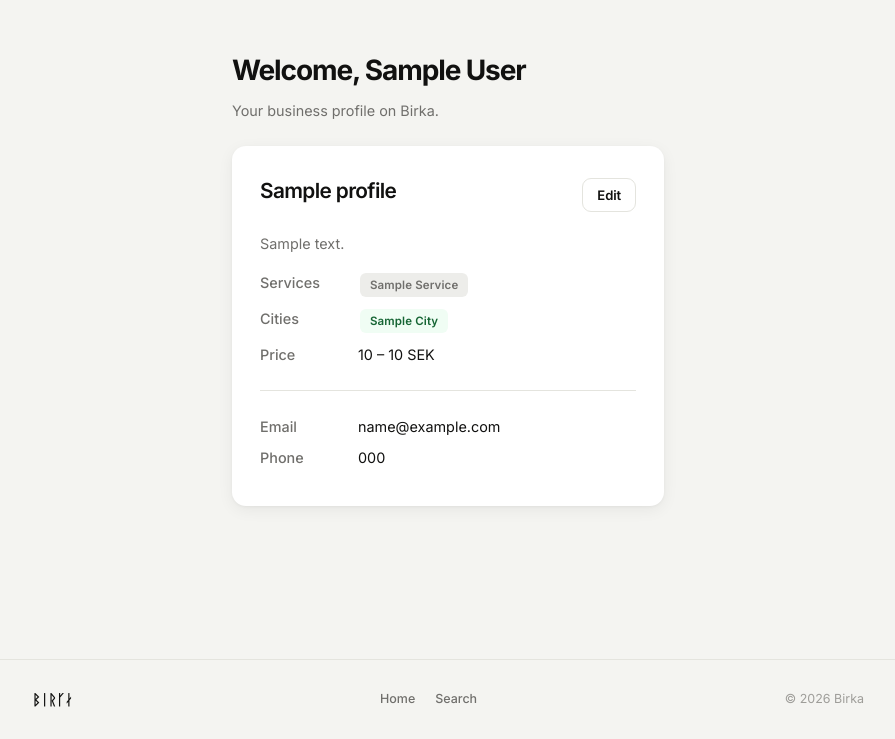
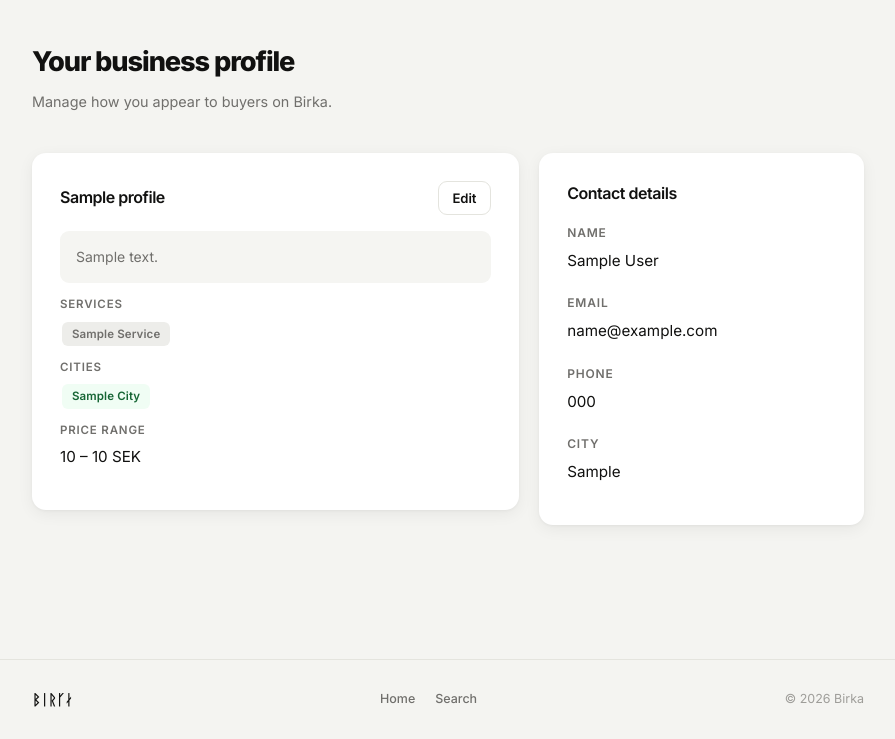
Before and after one commit to vilhelmhilding/birka_florentxlundaisociety, a Flask app: template templates/seller_dashboard.html in a window 1280 px wide. Shown: the part 61-800 px from the top of the page, without its empty margins (192-1087 px from the left). Run offline with Flask 3, Linux system fonts and the light colour scheme; tables that the repository leaves empty hold one stand-in row (values such as "Sample post"); the template is opened without the code that fills it: values that come from a table or form of the project are taken from there, most other values are stand-ins (such as "Sample title", 1, 10 or a date in 2020).

Commit message:
seller dashboard, search

```diff
--- a/templates/seller_dashboard.html
+++ b/templates/seller_dashboard.html
@@ -1,52 +1,77 @@
 {% extends 'base.html' %}
 {% block title %}Dashboard — Birka{% endblock %}
 {% block content %}
-<div class="container-sm">
-  <div style="margin-bottom:1.5rem;">
-    <h1>Welcome, {{ user.name }}</h1>
-    <p class="muted">Your business profile on Birka.</p>
+<div class="container" style="padding-bottom:60px;">
+  <div class="page-header">
+    <h1>Your business profile</h1>
+    <p>Manage how you appear to buyers on Birka.</p>
   </div>
 
   {% if not profile %}
-  <div class="card" style="text-align:center;padding:2.5rem;">
-    <p class="muted" style="margin-bottom:1rem;">You haven't set up your business profile yet.</p>
+  <div class="empty">
+    <div class="empty-icon">🏗️</div>
+    <p style="margin-bottom:16px;">You haven't set up your business profile yet.</p>
     <a href="{{ url_for('seller_setup') }}" class="btn btn-primary">Set up profile</a>
   </div>
   {% else %}
+  <div style="display:grid;grid-template-columns:3fr 2fr;gap:20px;align-items:start;">
+
+    <!-- left: business info -->
+    <div>
       <div class="card">
-    <div class="section-header">
-      <h2>{{ profile.business_name }}</h2>
+        <div style="display:flex;align-items:center;justify-content:space-between;margin-bottom:16px;">
+          <h2 style="font-size:1rem;margin:0;">{{ profile.business_name }}</h2>
           <a href="{{ url_for('seller_setup') }}" class="btn btn-outline btn-sm">Edit</a>
         </div>
 
         {% if profile.summary %}
-      <p style="color:var(--muted);font-size:.9rem;margin-bottom:1rem;">{{ profile.summary }}</p>
+          <p class="profile-desc">{{ profile.summary }}</p>
         {% endif %}
 
-    <div class="detail-row">
-      <span class="detail-label">Services</span>
+        <div style="margin-bottom:10px;">
+          <div style="font-size:.72rem;font-weight:600;text-transform:uppercase;letter-spacing:.07em;color:var(--muted);margin-bottom:6px;">Services</div>
           <div>{% for s in profile.get_services() %}<span class="tag">{{ s }}</span>{% endfor %}</div>
         </div>
-    <div class="detail-row">
-      <span class="detail-label">Cities</span>
+        <div style="margin-bottom:10px;">
+          <div style="font-size:.72rem;font-weight:600;text-transform:uppercase;letter-spacing:.07em;color:var(--muted);margin-bottom:6px;">Cities</div>
           <div>{% for c in profile.get_cities() %}<span class="tag" style="background:#f0fdf4;color:#166534;">{{ c }}</span>{% endfor %}</div>
         </div>
         {% if profile.price_min or profile.price_max %}
-    <div class="detail-row">
-      <span class="detail-label">Price</span>
-      <span>{{ profile.price_min }} – {{ profile.price_max }} SEK</span>
+        <div>
+          <div style="font-size:.72rem;font-weight:600;text-transform:uppercase;letter-spacing:.07em;color:var(--muted);margin-bottom:6px;">Price range</div>
+          <p style="font-size:.95rem;">{{ profile.price_min }} – {{ profile.price_max }} SEK</p>
         </div>
         {% endif %}
+      </div>
+    </div>
 
-    <hr class="divider">
-    <div class="detail-row">
-      <span class="detail-label">Email</span>
-      <span>{{ user.email }}</span>
+    <!-- right: contact -->
+    <div>
+      <div class="card">
+        <h2 style="font-size:1rem;margin-bottom:16px;">Contact details</h2>
+        <div class="form-group">
+          <label>Name</label>
+          <p style="font-size:.95rem;">{{ user.name }}</p>
         </div>
-    <div class="detail-row">
-      <span class="detail-label">Phone</span>
-      <span>{{ user.phone or '—' }}</span>
+        <div class="form-group">
+          <label>Email</label>
+          <p style="font-size:.95rem;">{{ user.email }}</p>
         </div>
+        {% if user.phone %}
+        <div class="form-group">
+          <label>Phone</label>
+          <p style="font-size:.95rem;">{{ user.phone }}</p>
+        </div>
+        {% endif %}
+        {% if user.city %}
+        <div class="form-group" style="margin-bottom:0;">
+          <label>City</label>
+          <p style="font-size:.95rem;">{{ user.city }}</p>
+        </div>
+        {% endif %}
+      </div>
+    </div>
+
   </div>
   {% endif %}
 </div>
```
Also changed, not shown: templates/search.html (+40 -32 lines). Lines whose indentation alone changed are shown as unchanged.
